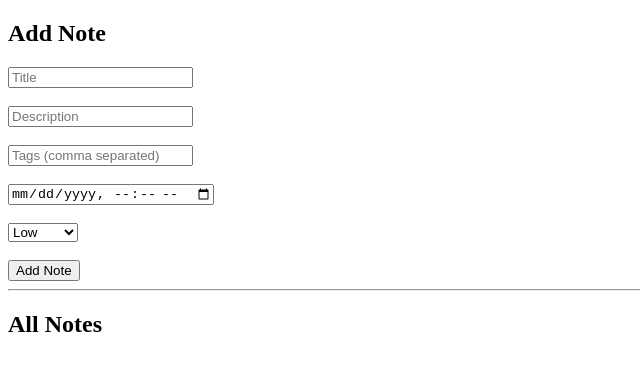
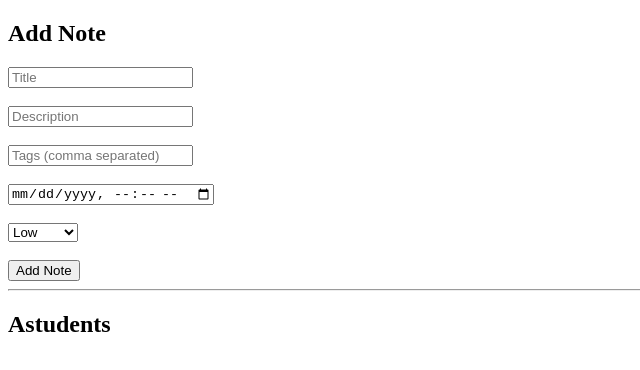
Before and after one commit to mayurmcd23-byte/notes-app, a website: page index.html in a window 1280 px wide. Shown: the full height of the page, 0-640 px from the left. Drawn offline with Linux system fonts and the light colour scheme; no server answers.

Commit message:
Update index.html

```diff
--- a/index.html
+++ b/index.html
@@ -22,7 +22,7 @@
 
 <hr>
 
-<h2>All Notes</h2>
+<h2>Astudents</h2>
 <ul id="notesList"></ul>
 
 <script>
```
